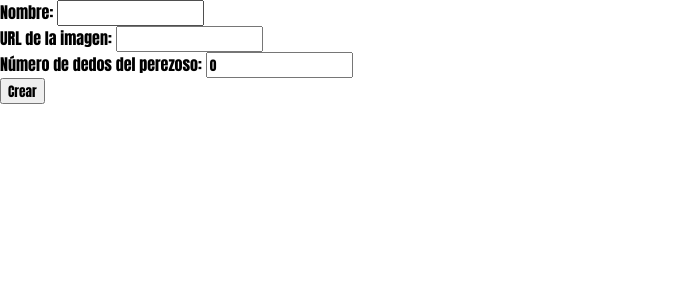
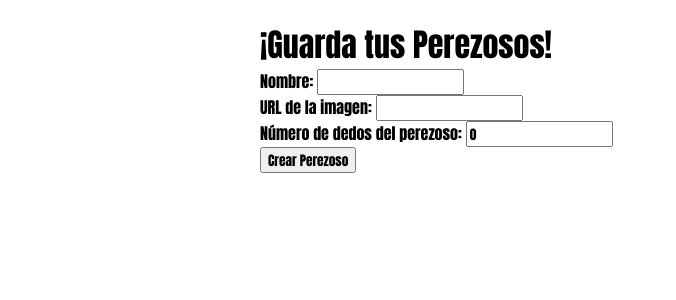
Before and after one commit to Horosh97/202309-w7ch4-daniel-andreu, a React (Vite) app: page / in a window 1280 px wide. Shown: the top 300 px of the page, without its empty margins (0-676 px from the left). Built offline with nearby package versions, Linux system fonts and the light colour scheme; no server answers.

Commit message:
Add AppStyled and SlothFormStyled

```diff
--- a/index.html
+++ b/index.html
@@ -4,7 +4,7 @@
 <head>
   <meta charset="UTF-8" />
   <meta name="viewport" content="width=device-width, initial-scale=1.0" />
-  <link rel="shortcut icon" href="./public/favicon.png" type="image/x-icon">
+  <link rel="shortcut icon" href="./favicon.png" type="image/x-icon">
   <title>Sloths Form</title>
 </head>
 
--- a/src/components/App/App.tsx
+++ b/src/components/App/App.tsx
@@ -1,10 +1,12 @@
 import SlothForm from "../SlothForm/SlothForm";
+import AppStyled from "./AppStyled";
 
 export const App = (): React.ReactElement => {
   return (
-    <div className="app">
-      <SlothForm></SlothForm>
-    </div>
+    <AppStyled className="app">
+      <h1>¡Guarda tus Perezosos!</h1>
+      <SlothForm />
+    </AppStyled>
   );
 };
 
--- /dev/null
+++ b/src/components/App/AppStyled.tsx
@@ -0,0 +1,21 @@
+import styled from "styled-components";
+
+const AppStyled = styled.div`
+  width: 800px;
+  margin: 0 auto;
+  padding: 20px;
+
+  .main {
+    padding-top: 20px;
+
+    &-header {
+      text-align: center;
+    }
+
+    &-title {
+      font-weight: 500;
+    }
+  }
+`;
+
+export default AppStyled;
--- a/src/components/SlothForm/SlothForm.tsx
+++ b/src/components/SlothForm/SlothForm.tsx
@@ -44,34 +44,45 @@ const SlothForm = (): React.ReactElement => {
 
   return (
     <form className="form" autoComplete="off" onSubmit={onFormSubmit}>
-      <div>
-        <label htmlFor="name">Nombre: </label>
+      <div className="form__container">
+        <label className="form__label" htmlFor="name">
+          Nombre:{" "}
+        </label>
         <input
+          className="form__input"
           type="text"
           id="name"
           value={newSloth.name}
           onChange={onChangeData}
         />
       </div>
-      <div>
-        <label htmlFor="picture">URL de la imagen: </label>
+      <div className="form__container">
+        <label className="form__label" htmlFor="picture">
+          URL de la imagen:{" "}
+        </label>
         <input
+          className="form__input"
           type="text"
           id="picture"
           value={newSloth.picture}
           onChange={onChangeData}
         />
       </div>
-      <div>
-        <label htmlFor="fingers">Número de dedos del perezoso: </label>
+      <div className="form__container">
+        <label className="form__label" htmlFor="fingers">
+          Número de dedos del perezoso:{" "}
+        </label>
         <input
+          className="form__input"
           type="text"
           id="fingers"
           value={newSloth.fingers}
           onChange={onChangeData}
         />
       </div>
-      <button type="submit">Crear</button>
+      <button className="button" type="submit">
+        Crear Perezoso
+      </button>
     </form>
   );
 };
--- /dev/null
+++ b/src/components/SlothForm/SlothFormStyled.ts
@@ -0,0 +1,5 @@
+import styled from "styled-components";
+
+const SlothFormStyled = styled.form``;
+
+export default SlothFormStyled;
```
Also changed, not shown: favicon.png (renamed from public/favicon.png).
